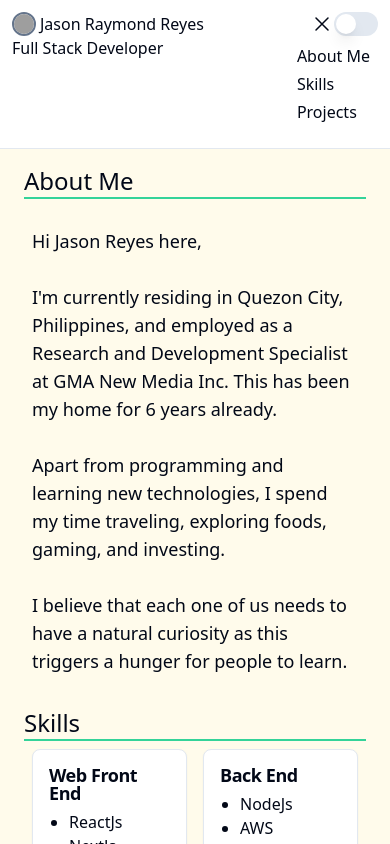
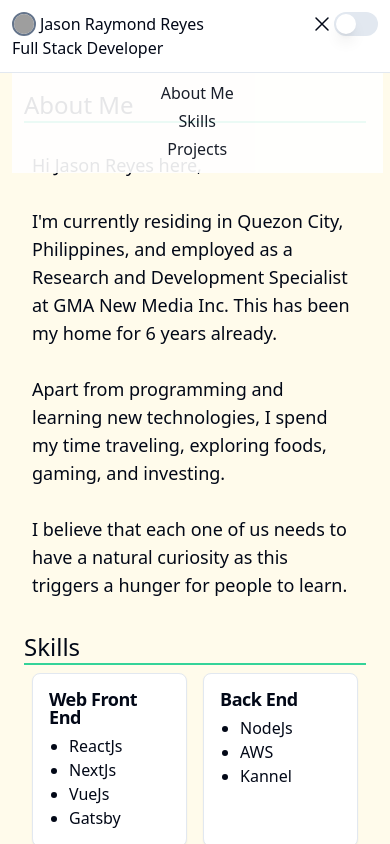
Before and after one commit to jasonxxix/jasonxxix.github.io, a React (Create React App) app: page / in a window 390 px wide. Both pictures are taken after a click on the icon 322 px from the left and 24 px from the top of the page. Shown: the top 844 px of the page. Built offline with nearby package versions, Linux system fonts and the light colour scheme; grey boxes are pictures that could not be loaded.

Commit message:
Adjusted and added animation on Nav Dialog.

```diff
--- a/src/App.css
+++ b/src/App.css
@@ -3,3 +3,19 @@
 .App {
   min-height: 100vh;
 }
+
+
+.navDialog {
+  width: 95vw;
+  text-align: center;
+  margin-top: 9px;
+  transition: all .5s ease-in-out;
+  transform-origin: top;
+  transform: scaleY(0);
+  opacity: 0;
+}
+
+.navDialog.opened {
+  transform: scaleY(1);
+  opacity: .90;
+}
--- a/src/components/Navbar.tsx
+++ b/src/components/Navbar.tsx
@@ -17,7 +17,8 @@ const burgerShow = () => {
     const burgerClose = document.getElementById("burger-close");
     burgerClose?.classList.replace("hidden", "block");
     const mobileMenu = document.getElementById("mobile-menu");
-    mobileMenu?.classList.replace("hidden", "block");
+    mobileMenu?.classList.replace("invisible", "visible");
+    mobileMenu?.classList.add("opened");
 }
 
 const burgerHide = () => {
@@ -26,7 +27,8 @@ const burgerHide = () => {
     const burgerClose = document.getElementById("burger-close");
     burgerClose?.classList.replace("block", "hidden");
     const mobileMenu = document.getElementById("mobile-menu");
-    mobileMenu?.classList.replace("block", "hidden");
+    mobileMenu?.classList.replace("visible", "invisible");
+    mobileMenu?.classList.remove("opened");
 }
 
 export default function Navbar(props: { tabs: string[], user: User }) {
@@ -53,12 +55,13 @@ export default function Navbar(props: { tabs: string[], user: User }) {
                         onCheckedChange={toggleDarkMode}
                     />
                 </div>
-                <div className="hidden md:hidden" id="mobile-menu">
-                    <div className="space-y-1 px-2 pb-3 pt-2">
-                        {tabs.map(generateItem)}
-                    </div>
-                </div>
+
             </ul>
+            <div className="navDialog invisible md:hidden absolute top-16 max-w-prose bg-inherit" id="mobile-menu">
+                <ul className="space-y-1 px-2 pb-3 pt-2">
+                    {tabs.map(generateItem)}
+                </ul>
+            </div>
 
             <ul className="hidden md:flex h-5 items-center space-x-4 justify-end">
                 {tabs.map(generateItem)}
```
